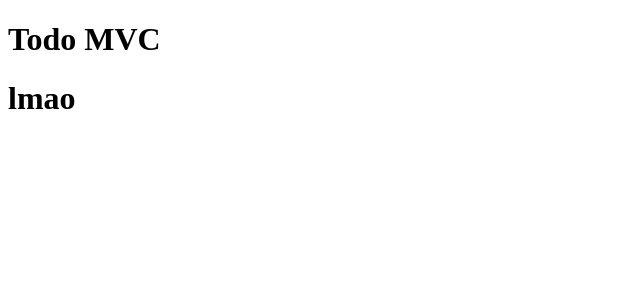
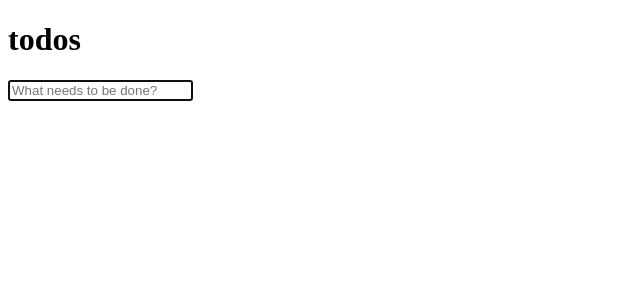
Before and after one commit to rickysoliman/todomvc, an Angular app: page / in a window 1280 px wide. Shown: the top 300 px of the page, without its empty margins (0-640 px from the left). Built offline with nearby package versions, Linux system fonts and the light colour scheme.

Commit message:
rendering header and input box

```diff
--- a/src/app/app.component.ts
+++ b/src/app/app.component.ts
@@ -3,7 +3,6 @@
 @Component({
   selector: 'app-root',
   template: `
-    <h1>Todo MVC</h1>
     <router-outlet></router-outlet>
   `
 })
--- /dev/null
+++ b/src/app/todos/components/header/header.component.ts
@@ -0,0 +1,12 @@
+import { Component } from "@angular/core";
+
+@Component({
+    selector: 'app-todos-header',
+    template: `
+        <header class="header">
+            <h1>todos</h1>
+            <input class="new-todo" placeholder="What needs to be done?" autoFocus>
+        </header>
+    `
+})
+export class HeaderComponent{}
--- a/src/app/todos/components/todos/todos.component.ts
+++ b/src/app/todos/components/todos/todos.component.ts
@@ -3,7 +3,9 @@
 @Component({
     selector: 'app-todos',
     template: `
-        <h1>lmao</h1>
+        <div class="todoapp">
+            <app-todos-header></app-todos-header>
+        </div>
     `
 })
 export class TodosComponent{}
--- a/src/app/todos/todos.module.ts
+++ b/src/app/todos/todos.module.ts
@@ -1,6 +1,7 @@
 import { NgModule } from "@angular/core";
 import { RouterModule, Routes } from "@angular/router";
 import { TodosComponent } from './components/todos/todos.component';
+import { HeaderComponent } from './components/header/header.component';
 
 const routes: Routes = [
     {
@@ -10,7 +11,10 @@
 ];
 
 @NgModule({
-    declarations: [TodosComponent],
+    declarations: [
+        TodosComponent,
+        HeaderComponent
+    ],
     imports: [RouterModule.forChild(routes)]
 })
 export class TodosModule {}
```
